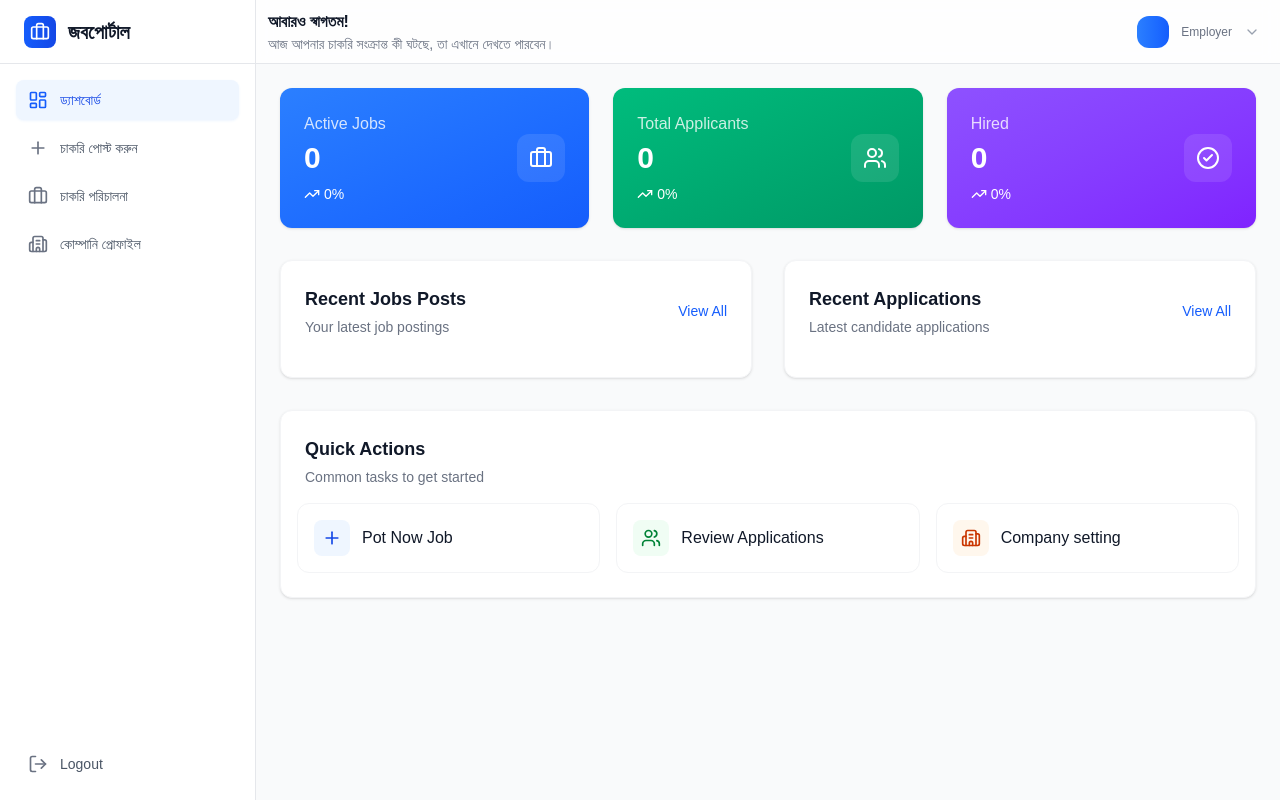
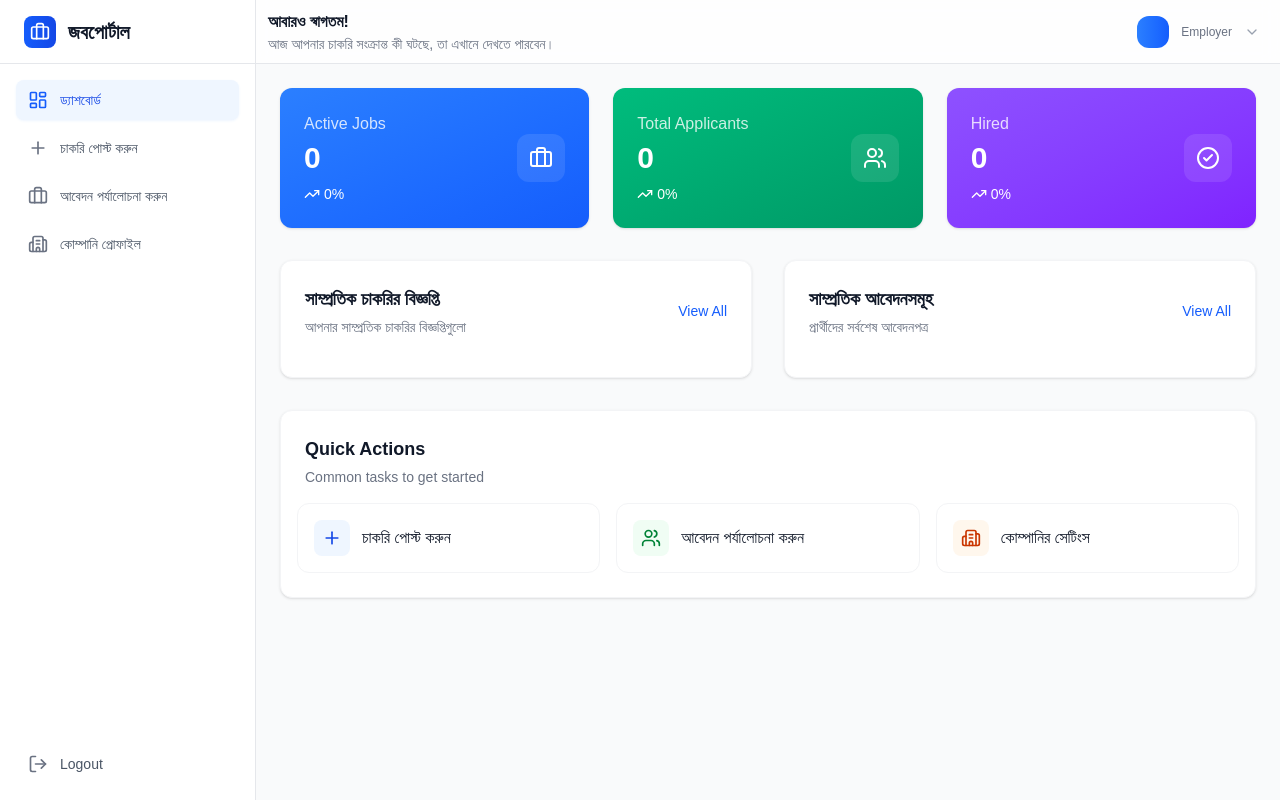
Before and after one commit to yeasin5060/job-portal, a React (Vite) app in the folder client/: page /employer-dashboard in a window 1280 px wide. Built offline with nearby package versions, Linux system fonts and the light colour scheme.

Commit message:
setup the jobpostingform function

```diff
--- a/client/src/components/layout/DashboardLayout.jsx
+++ b/client/src/components/layout/DashboardLayout.jsx
@@ -90,7 +90,7 @@ const DashboardLayout = ({activeMenu , children}) => {
 
             <nav className='p-4 space-y-2'>
                 {NAVIGATION_MENU.map((item) => (
-                    <NavigationItem key ={item.id} item = {item} isActive = {activeNavItem === item.id} onclick = {handleNavigation} isCollaspsed = {sidebarCollapsed} />
+                    <NavigationItem key ={item.id} item = {item} isActive = {activeNavItem === item.id} onClick = {handleNavigation} isCollaspsed = {sidebarCollapsed} />
                 ))}
             </nav>
 
--- a/client/src/pages/Employer/EmployerDashboard.jsx
+++ b/client/src/pages/Employer/EmployerDashboard.jsx
@@ -133,8 +133,8 @@ const EmployerDashboard = () => {
             {/*Recent Activity */}
             <div className='grid grid-cols-1 lg:grid-cols-2 gap-8'>
               <Card
-                title = "Recent Jobs Posts"
-                subtitle= "Your latest job postings"
+                title = "সাম্প্রতিক চাকরির বিজ্ঞপ্তি"
+                subtitle= "আপনার সাম্প্রতিক চাকরির বিজ্ঞপ্তিগুলো"
                 headerAction={
                   <button className='text-sm text-blue-600 hover:text-blue-700 font-medium' onClick={() => navigate("/manage-jobs")}>
                     View All
@@ -148,8 +148,8 @@ const EmployerDashboard = () => {
                 </div>
               </Card>
                <Card
-                title = "Recent Applications"
-                subtitle= "Latest candidate applications "
+                title = "সাম্প্রতিক আবেদনসমূহ"
+                subtitle= "প্রার্থীদের সর্বশেষ আবেদনপত্র"
                 headerAction={
                   <button className='text-sm text-blue-600 hover:text-blue-700 font-medium' onClick={() => navigate("/manage-jobs")}>
                     View All
@@ -178,19 +178,19 @@ const EmployerDashboard = () => {
                 {
                   [
                     {
-                      title : "Pot Now Job",
+                      title : "চাকরি পোস্ট করুন",
                       icon : Plus,
                       color : "bg-blue-50 text-blue-700",
                       path : "/post-job"
                     },
                     {
-                      title : "Review Applications",
+                      title : "আবেদন পর্যালোচনা করুন",
                       icon : Users,
                       color : "bg-green-50 text-green-700",
                       path : "/manage-jobs"
                     },
                     {
-                      title : "Company setting",
+                      title : "কোম্পানির সেটিংস",
                       icon : Building2,
                       color : "bg-orange-50 text-orange-700",
                       path : "/company-profile"
--- a/client/src/pages/Employer/JobPostingForm.jsx
+++ b/client/src/pages/Employer/JobPostingForm.jsx
@@ -1,8 +1,51 @@
-import React from 'react'
+import { API_PATHS } from "../../utils/apiPaths"
+import { useLocation, useNavigate } from "react-router-dom"
+import axiosInstance from "../../utils/axiosinstance"
+import { CATEGORIES , JOB_TYPES } from "../../utils/data"
+import toast from 'react-hot-toast'
+import DashboardLayout from "../../components/layout/DashboardLayout"
+import { useState } from "react"
 
 const JobPostingForm = () => {
+  const navigate = useNavigate();
+  const location = useLocation();
+  const jobId = location.state?.jobId || null;
+
+  const [formData , setFormData] = useState({
+    jobTitle : "",
+    location : "",
+    category : "",
+    jobType : "",
+    description : "",
+    requirements : "",
+    salaryMin : "",
+    salaryMax : ""
+  });
+
+  const [errors , setErros] = useState({});
+  const [isSubmitting , setIsSubmitting] = useState(false);
+  const [isPreview , setIsPreview] = useState(false);
+
+  const handleInputChange = (field , value) => {};
+
+  const handleSubmit = async (e) => {
+    e.preventDefault();
+  }
+
+  //Form validation halper
+  const validateForm = (formData) => {
+    const errors = {}
+
+    return errors
+  }
+
+  const isFormValid = () => {
+    const validationErrors = validateForm(formData);
+    return Object.keys(validationErrors).length === 0 ;
+  }
+
   return (
-    <div>JobPostingForm</div>
+    <DashboardLayout activeMenu="post-job">JobPostingForm</DashboardLayout>
   )
 }
 
--- a/client/src/utils/data.js
+++ b/client/src/utils/data.js
@@ -84,7 +84,7 @@ export const NAVIGATION_MENU = [
   },
   {
     id: "manage-jobs",
-    name: "চাকরি পরিচালনা",
+    name: "আবেদন পর্যালোচনা করুন",
     icon: Briefcase,
   },
   {
```
